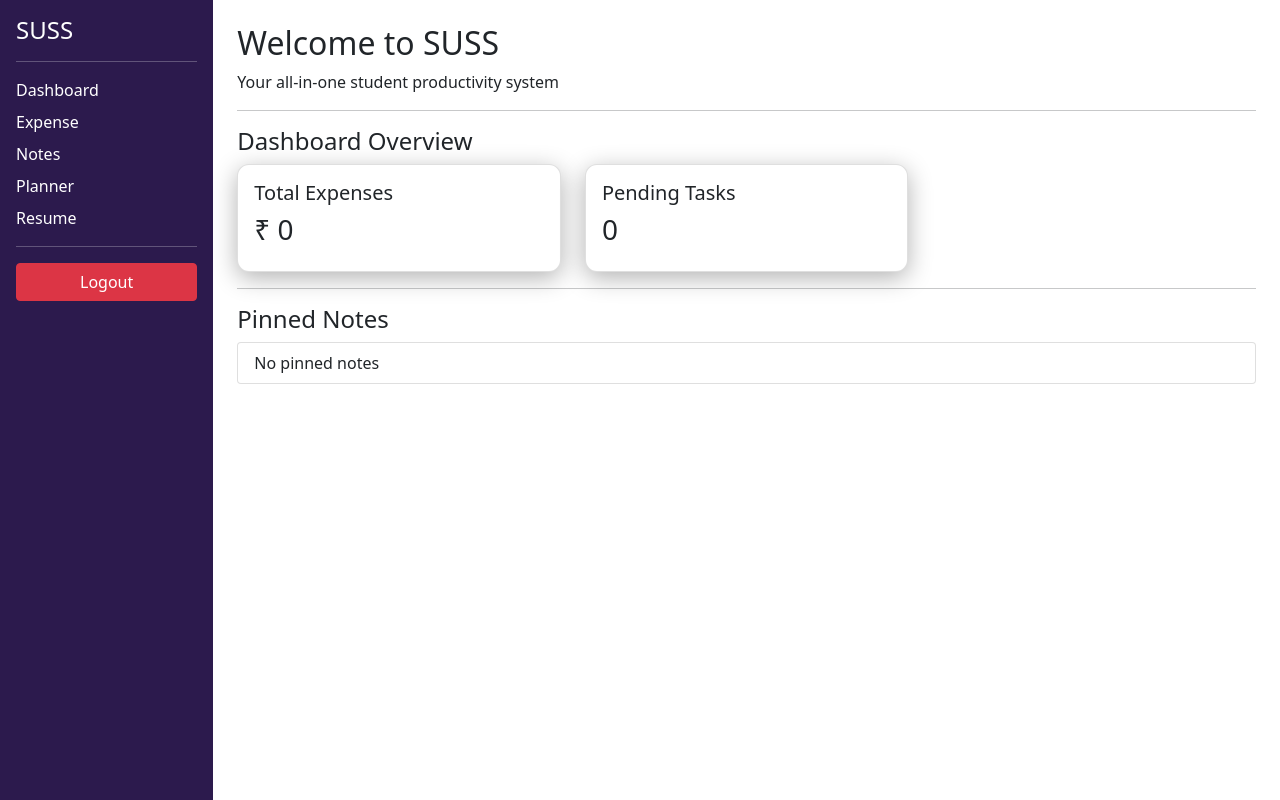
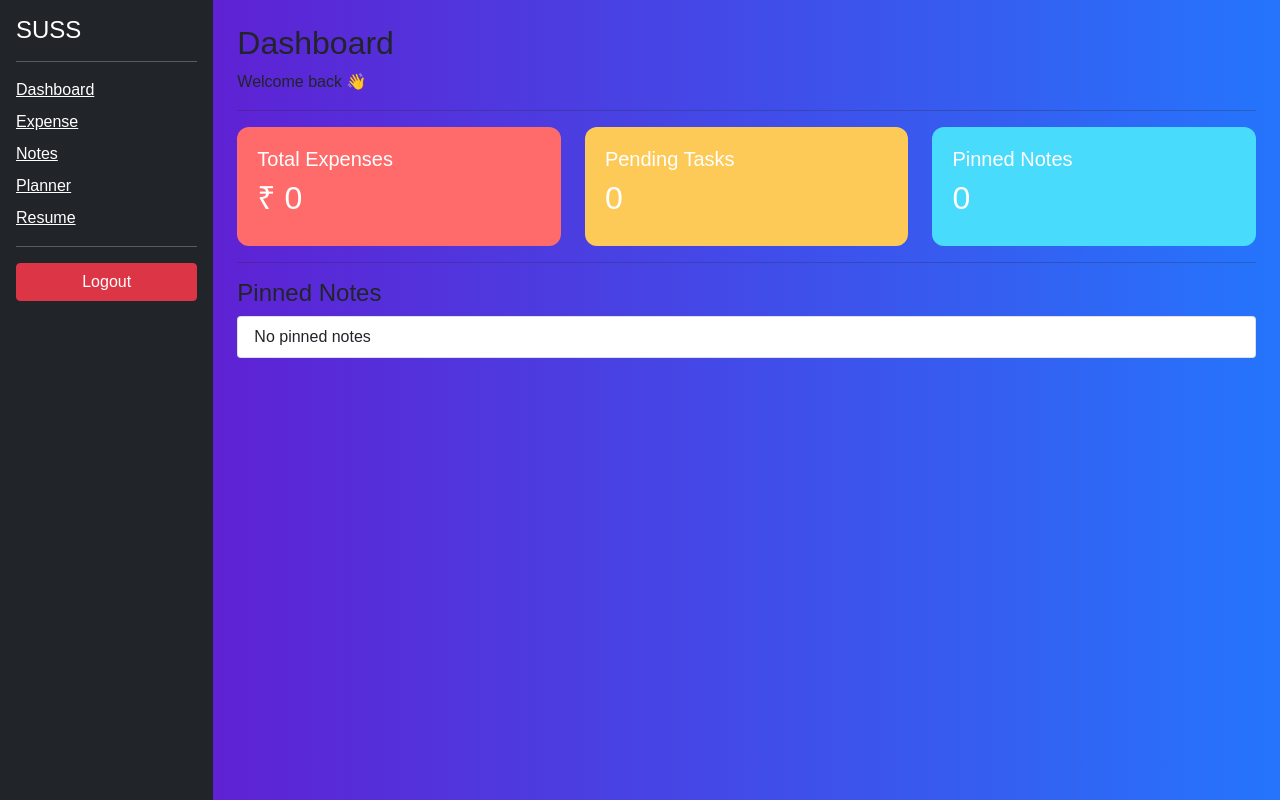
Before and after one commit to SamShri16/SUSS_Project, a Django app: page / in a window 1280 px wide. Run offline with Django 5.2, Linux system fonts and the light colour scheme; the visitor is signed in with stand-in values (Sample User, id 1); data that the repository does not hold is empty.

Commit message:
UI polish: dashboard cards, alerts, styling improvements

```diff
--- a/suss_project/static/style.css
+++ b/suss_project/static/style.css
@@ -1,13 +1,11 @@
-{% load static %}
-<link rel="stylesheet" href="{% static 'style.css' %}">
 body {
-    background: linear-gradient(135deg, #6a11cb, #8e44ad, #9b59b6);
+    background: linear-gradient(to right, #6a11cb, #2575fc);
     font-family: Arial;
 }
 
 .card {
     border-radius: 12px;
-    box-shadow: 0 6px 25px rgba(0,0,0,0.3);
+    box-shadow: 0 4px 20px rgba(0,0,0,0.2);
 }
 
 .center-box {
@@ -17,24 +15,28 @@ body {
     align-items: center;
 }
 
-/* Sidebar */
-.bg-dark {
-    background-color: #2c1a4d !important;
+.sidebar {
+    background: #1e1e2f;
+    height: 100vh;
 }
 
-/* Links */
-a {
+.sidebar a {
+    color: white;
     text-decoration: none;
+    margin-bottom: 10px;
+    display: block;
 }
 
-a:hover {
-    opacity: 0.8;
+.sidebar a:hover {
+    color: #6a11cb;
 }
 
-input, textarea {
-    border-radius: 8px !important;
+.dashboard-card {
+    border-radius: 12px;
+    padding: 20px;
+    color: white;
 }
 
-button {
-    border-radius: 8px !important;
-}
+.bg-expense { background: #ff6b6b; }
+.bg-task { background: #feca57; }
+.bg-note { background: #48dbfb; }
--- a/suss_project/suss_project/views.py
+++ b/suss_project/suss_project/views.py
@@ -4,7 +4,7 @@ from django.contrib.auth.decorators import login_required
 from expenses.models import Expense
 from notes.models import Note
 from planner.models import Task
-
+from django.contrib import messages
 
 @login_required
 def dashboard(request):
--- a/suss_project/templates/dashboard.html
+++ b/suss_project/templates/dashboard.html
@@ -2,26 +2,31 @@
 
 {% block content %}
 
-<h2>Welcome to SUSS</h2>
-<p>Your all-in-one student productivity system</p>
+<h2>Dashboard</h2>
+<p>Welcome back 👋</p>
 
 <hr>
-
-<h4>Dashboard Overview</h4>
 
 <div class="row">
 
     <div class="col-md-4">
-        <div class="card p-3">
+        <div class="dashboard-card bg-expense">
             <h5>Total Expenses</h5>
-            <h3>₹ {{ total_expense }}</h3>
+            <h2>₹ {{ total_expense }}</h2>
         </div>
     </div>
 
     <div class="col-md-4">
-        <div class="card p-3">
+        <div class="dashboard-card bg-task">
             <h5>Pending Tasks</h5>
-            <h3>{{ pending_tasks }}</h3>
+            <h2>{{ pending_tasks }}</h2>
+        </div>
+    </div>
+
+    <div class="col-md-4">
+        <div class="dashboard-card bg-note">
+            <h5>Pinned Notes</h5>
+            <h2>{{ pinned_notes|length }}</h2>
         </div>
     </div>
 
```
